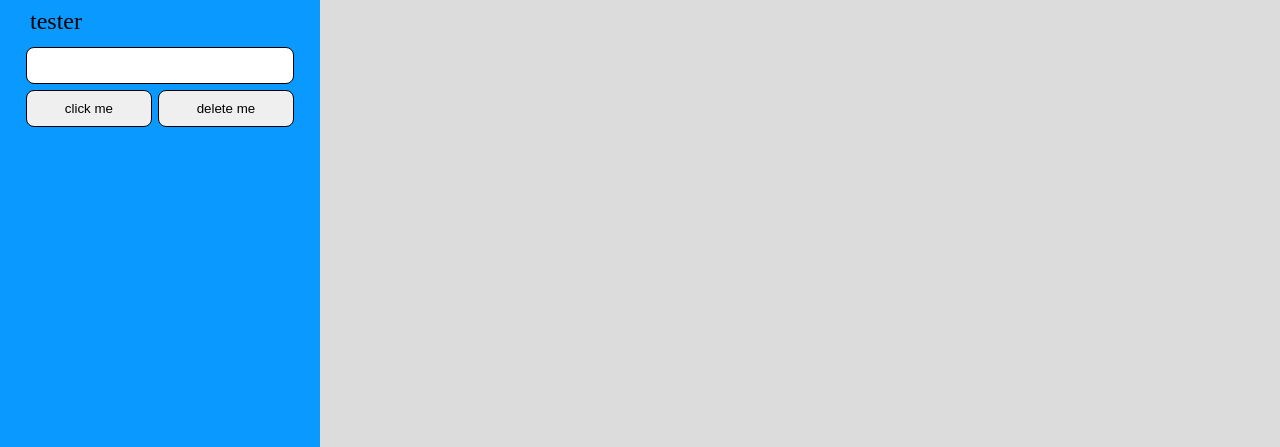
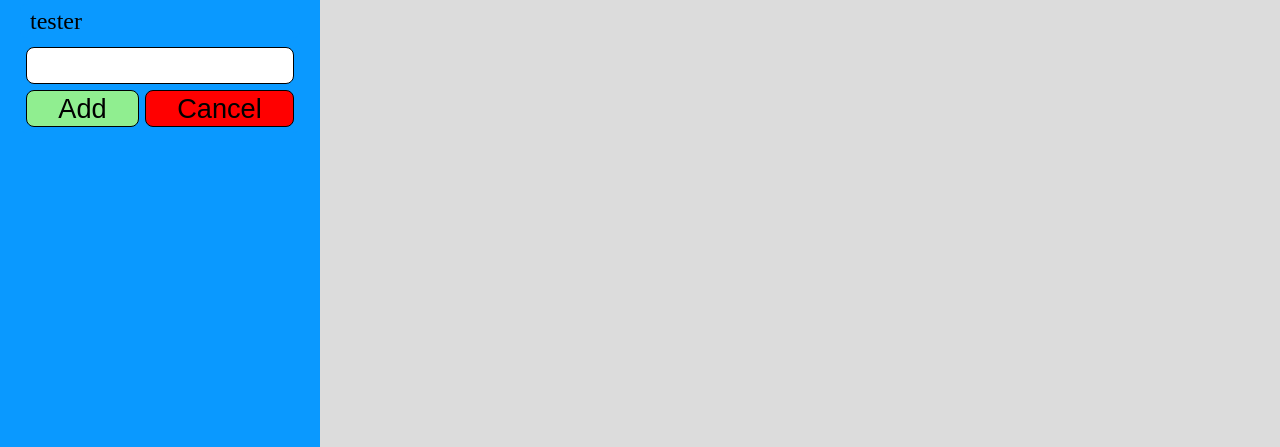
Before and after one commit to Carson77V/to-do-list, a website built with webpack: page dist/index.html in a window 1280 px wide. Shown: the part 353-800 px from the top of the page. Built offline with nearby package versions, Linux system fonts and the light colour scheme.

Commit message:
Make minor naming changes

```diff
--- a/dist/index.html
+++ b/dist/index.html
@@ -35,8 +35,8 @@
           <form action="" method="post">
             <input type="text" name="project-title">
             <div class="project-buttons">
-              <button type="button" class="save-button">click me</button>
-              <button type="button" class="delete-button"> delete me</button>
+              <button type="button" class="add-button">Add</button>
+              <button type="button" class="cancel-button">Cancel</button>
             </div>
           </form>
         </div>
--- a/dist/style.css
+++ b/dist/style.css
@@ -142,6 +142,11 @@ hr {
 .project-title > svg {
 	margin-right: 8px;
 	height: 35px;
+	border-radius: 50%;
+}
+
+.project-title > svg:hover {
+	background-color: var(--hover-blue);
 }
 
 .menu-form {
@@ -154,7 +159,7 @@ hr {
 	box-sizing: border-box;
 	width: 100%;
 	height: 2.3rem;
-	font-size: 2rem;
+	font-size: 1.7rem;
 	border-radius: 8px;
 	border: 1px solid black;
 	margin-bottom: 6px;
@@ -170,17 +175,20 @@ hr {
 
 .project-buttons > button {
 	height: 2.3rem;
+	font-size: 1.7rem;
 	flex-grow: 1;
 	border-radius: 8px;
 	border: 1px solid black;
 }
 
-.project-buttons .save-button {
+.project-buttons .add-button {
 	margin-right: 3px;
+	background-color: lightgreen;
 }
 
-.project-buttons .delete-button {
+.project-buttons .cancel-button {
 	margin-left: 3px;
+	background-color: red;
 }
 
 /* Styles for the to-do list section of page*/
```
Also changed, not shown: dist/main.js (+2 -2 lines).
